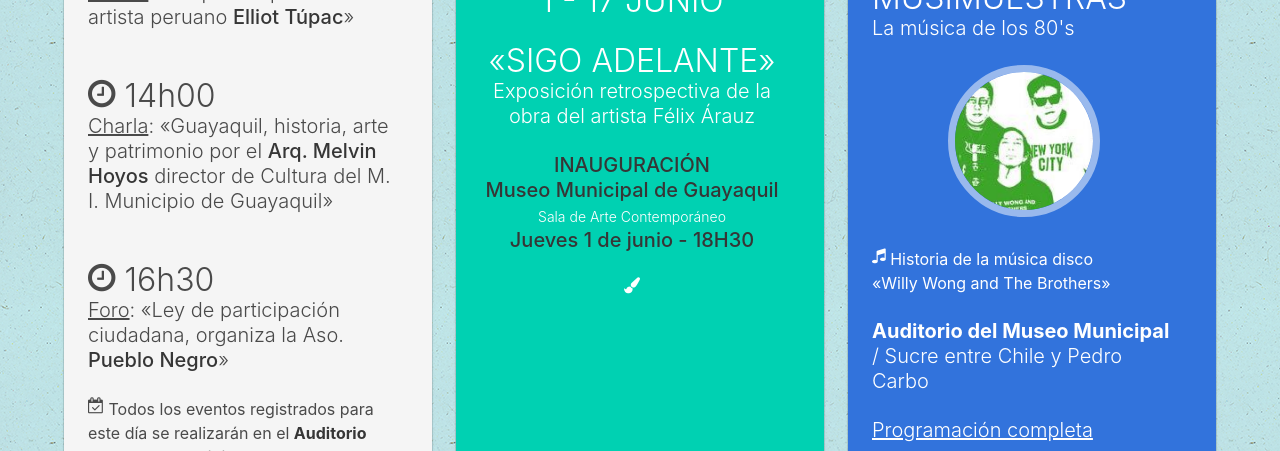
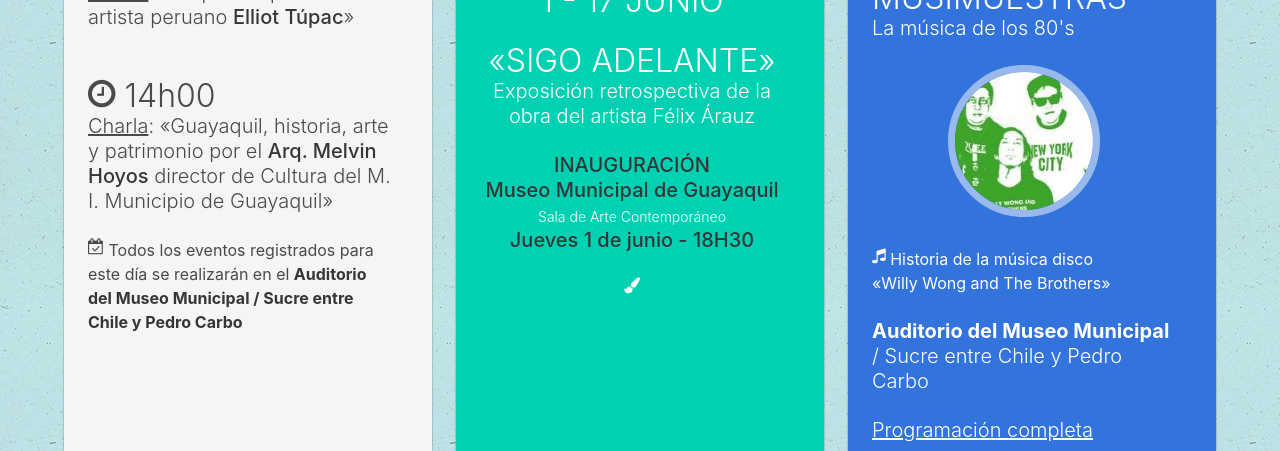
Before and after one commit to ybarbouro/agenda, a Jekyll site: the page built from index.html, in a window 1280 px wide and 900 px high, scrolled down 1495 px, cut to the strip 0-451 px from the top of the window. Built offline with Jekyll 4.4.1, drawn with Linux system fonts in a browser that asks for light colours; nearby versions of some CDN libraries; comment, search, counter and statistics services are not loaded.

Commit message:
news update
Pueblo negro menos

```diff
--- a/index.html
+++ b/index.html
@@ -71,10 +71,8 @@ layout: default
       <p class="title"><i class="fa fa-clock-o"></i> 14h00</p>
       <p class="subtitle"><u>Charla</u>:
       &laquo;Guayaquil, historia, arte y patrimonio por el <strong>Arq. Melvin Hoyos</strong> director de Cultura del M. I. Municipio de Guayaquil&raquo;</p>
-      <br  />
-      <p class="title"><i class="fa fa-clock-o"></i> 16h30</p>
-      <p class="subtitle"><u>Foro</u>:
-      &laquo;Ley de participación ciudadana, organiza la Aso. <strong>Pueblo Negro</strong>&raquo;</p>
+
+
       <div class="content" >
         <p><i class="fa fa-calendar-check-o"></i> Todos los eventos registrados para este día se realizarán en el <strong>Auditorio del Museo Municipal / Sucre entre Chile y Pedro Carbo</strong></p>
       </div>
```
